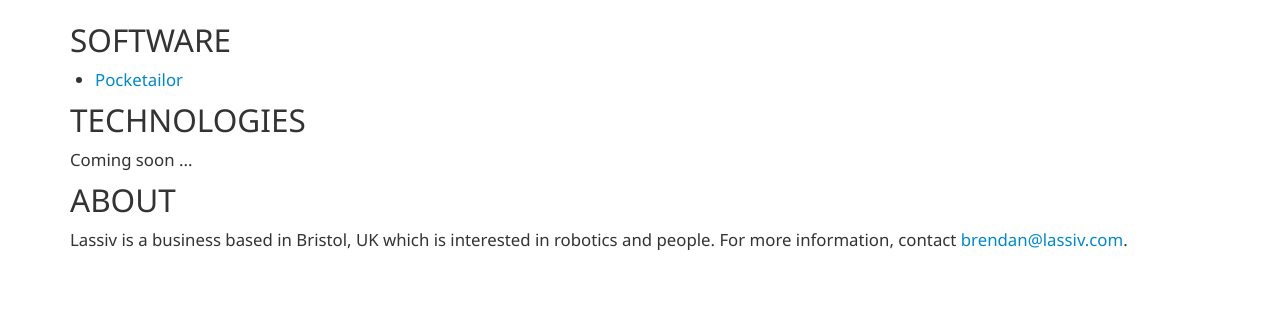
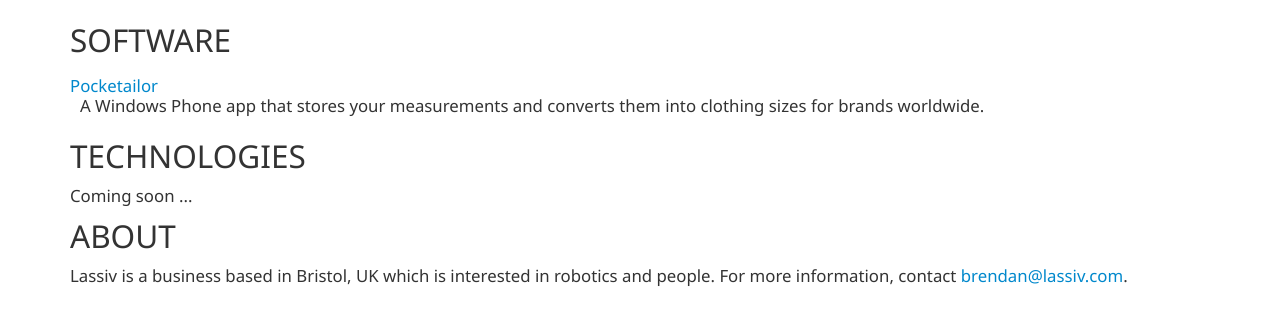
Before and after one commit to brendanarnold/lassiv-web, a plain HTML site: page www/index.html in a window 1280 px wide. Shown: the part 306-630 px from the top of the page. Drawn offline with Linux system fonts and the light colour scheme.

Commit message:
Update for upload to Bitbucket

```diff
--- a/www/index.html
+++ b/www/index.html
@@ -28,8 +28,12 @@ h1, h2, h3, h4 {
     /* font-family: Segoe UI Semilight; */
 }
 
-p, li {
+p, li, dl {
     font-size: 1.2em;
+}
+
+dt {
+  font-weight: normal;
 }
 
     </style>
@@ -48,9 +52,11 @@ p, li {
 
       <h2>SOFTWARE</h2>
 
-      <ul>
-        <li><a href="pocketailor/index.html">Pocketailor</a></li>
-      </ul>
+      <dl>
+        <dt><a href="pocketailor/index.html">Pocketailor</a></dt>
+        <dd>A Windows Phone app that stores your measurements and
+        converts them into clothing sizes for brands worldwide.</dd>
+      </dl>
 
 
       <h2>TECHNOLOGIES</h2>
```
Also changed, not shown: www/pocketailor/index.html (+28 -0 lines), Resources/logo.svg.
